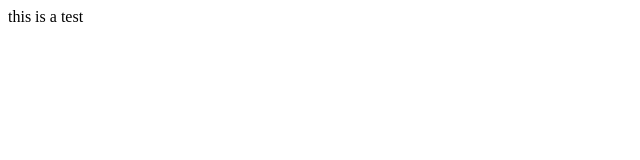
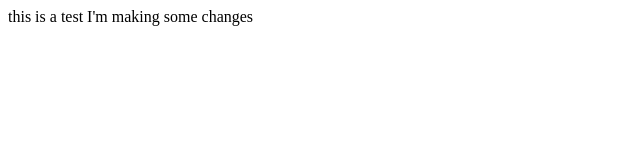
Before and after one commit to phuthinhon-ilabs/ilabs-training, a plain HTML site: page index.html in a window 1280 px wide. Shown: the whole page, without its empty margins (0-640 px from the left). Drawn offline with Linux system fonts and the light colour scheme.

Commit message:
changes to index.html

```diff
--- a/index.html
+++ b/index.html
@@ -7,5 +7,6 @@
 	</head>
 <body>
 	this is a test
+    I'm making some changes
 </body>
 </html>
```
